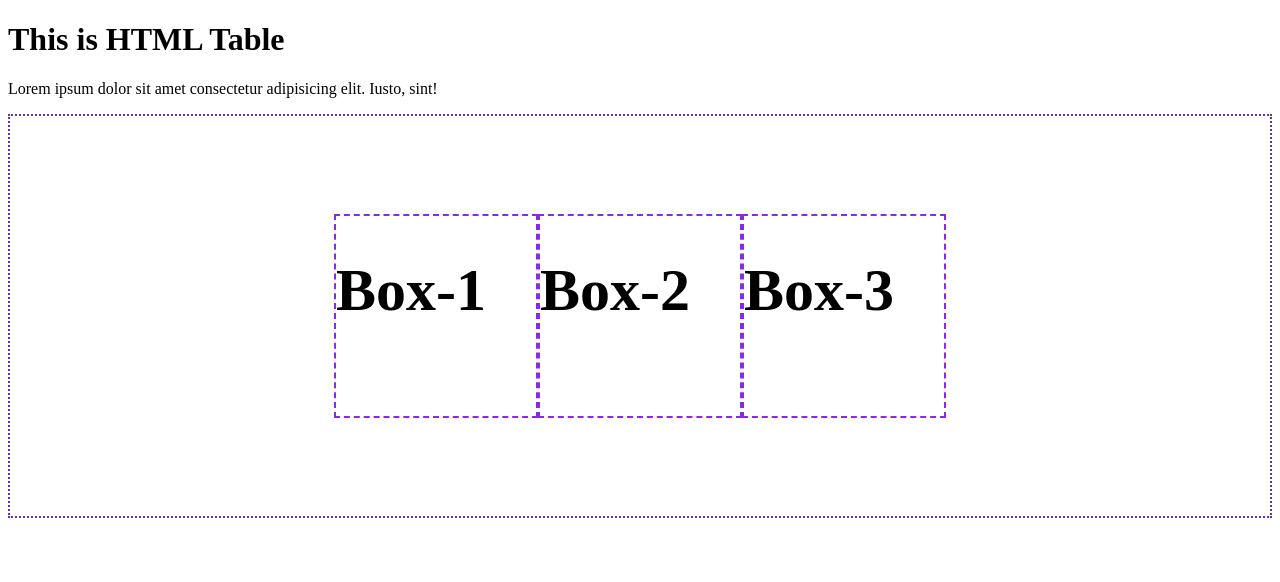
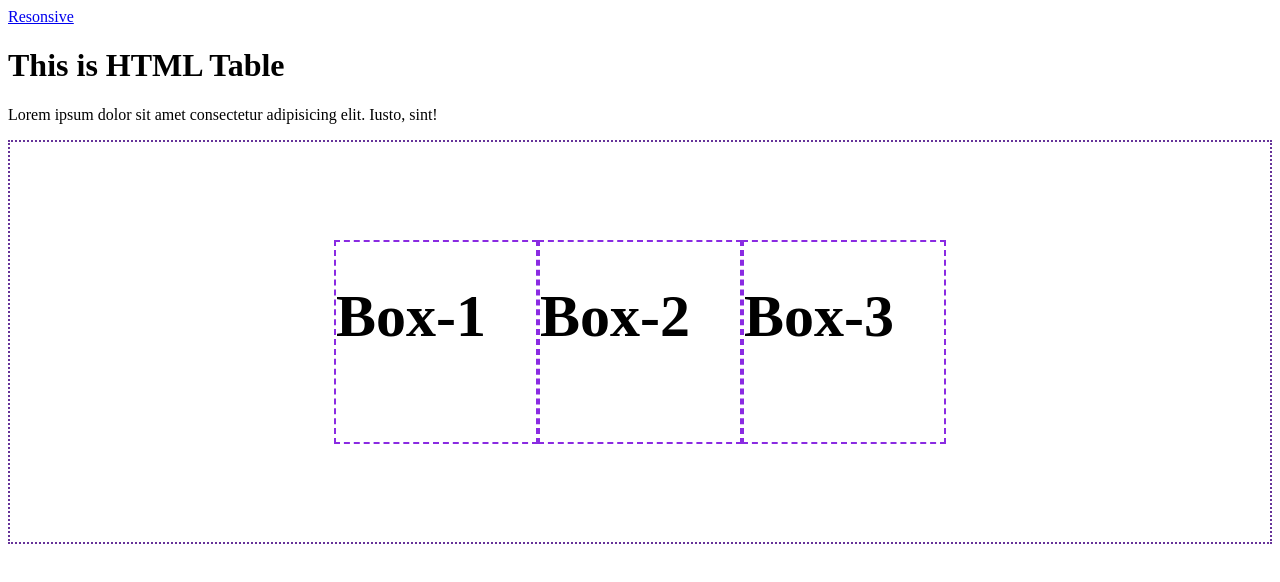
Before and after one commit to mdimranulalam/football-col-practice, a plain HTML site: page index.html in a window 1280 px wide. Drawn offline with Linux system fonts and the light colour scheme.

Commit message:
Update index.html

```diff
--- a/index.html
+++ b/index.html
@@ -25,6 +25,7 @@
 
 <body>
     <header>
+        <a href="getting starterd with bootstrap/responsive.html">Resonsive</a>
         <h1>This is HTML Table</h1>
         <p>Lorem ipsum dolor sit amet consectetur adipisicing elit. Iusto, sint!</p>
     </header>
```
